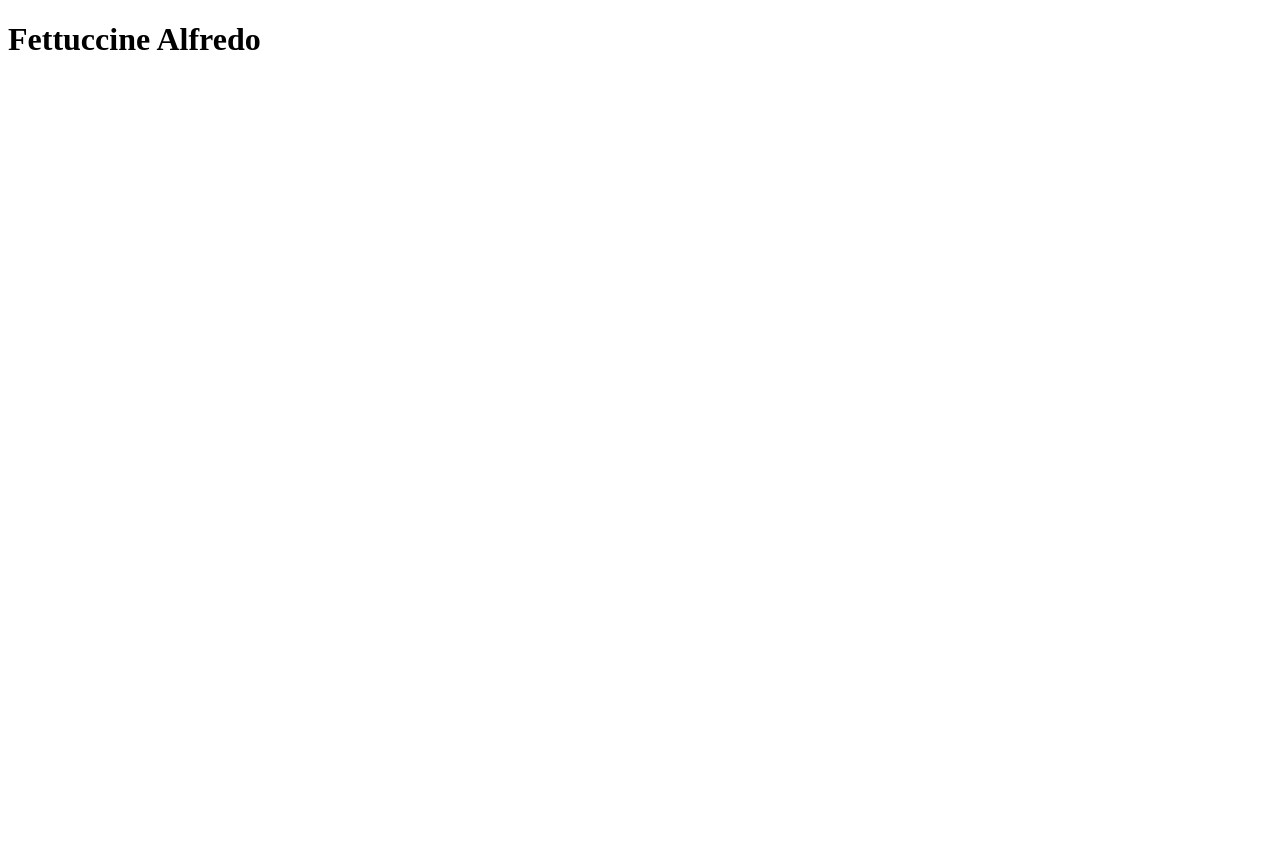
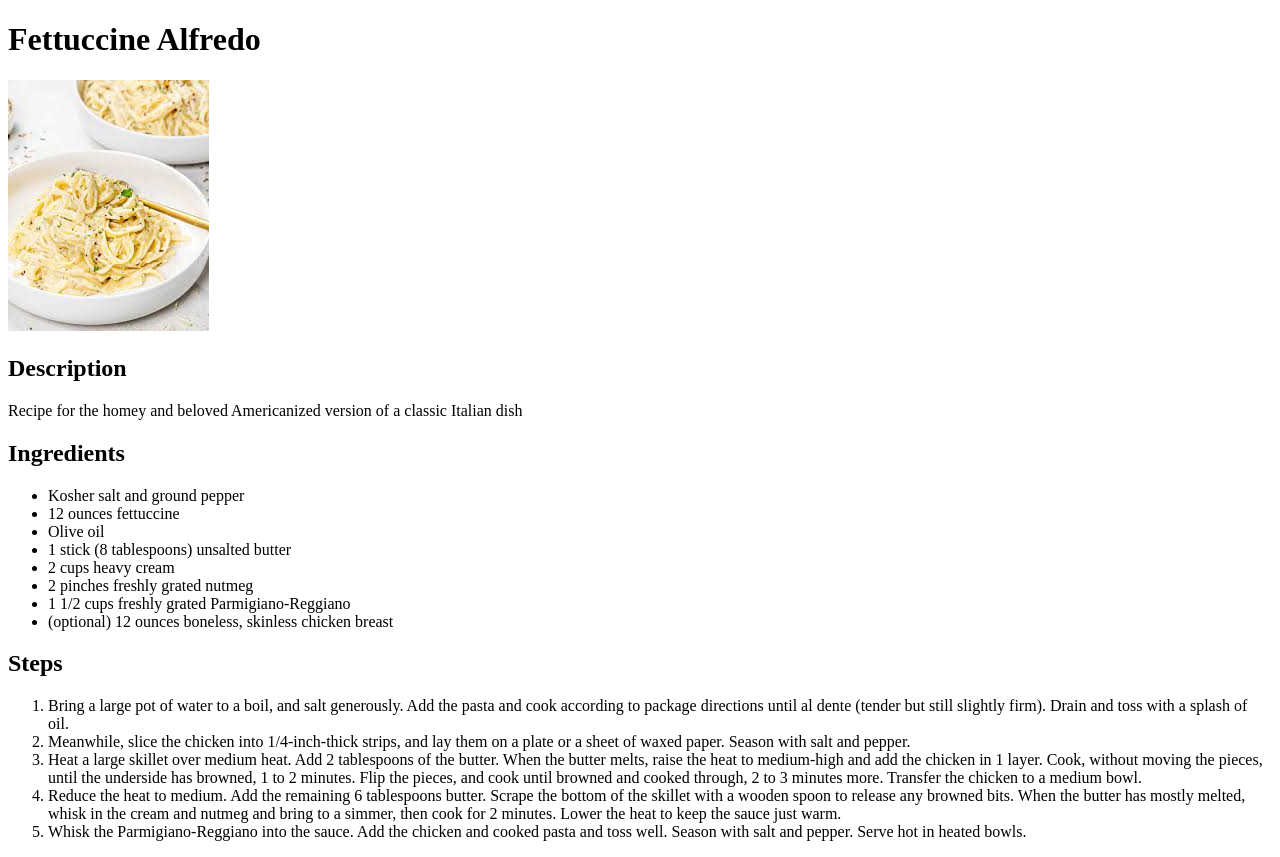
Before and after one commit to BackEndBaritone/bari-recipes, a plain HTML site: page recipes/fettuccine.html in a window 1280 px wide. Before the commit the page ends 800 px from the top, so only its background shows below. Drawn offline with Linux system fonts and the light colour scheme.

Commit message:
Add fettuccine alfredo recipe

```diff
--- a/recipes/fettuccine.html
+++ b/recipes/fettuccine.html
@@ -6,5 +6,42 @@
     </head>
     <body>
         <h1>Fettuccine Alfredo</h1>
+        <img src="../images/fettuccine.jpg">
+
+        <h2>Description</h2>
+        <p>Recipe for the homey and beloved Americanized version of a classic Italian dish</p>
+
+        <h2>Ingredients</h2>
+        <ul>
+            <li>Kosher salt and ground pepper</li>
+            <li>12 ounces fettuccine</li>
+            <li>Olive oil</li>
+            <li>1 stick (8 tablespoons) unsalted butter</li>
+            <li>2 cups heavy cream</li>
+            <li>2 pinches freshly grated nutmeg</li>
+            <li>1 1/2 cups freshly grated Parmigiano-Reggiano</li>
+            <li>(optional) 12 ounces boneless, skinless chicken breast</li>
+        </ul>
+
+        <h2>Steps</h2>
+        <ol>
+            <li>Bring a large pot of water to a boil,
+                and salt generously. Add the pasta and cook according to package directions until al
+                dente (tender but still slightly firm). Drain and toss with a splash of oil.</li>
+            <li>Meanwhile, slice the chicken into 1/4-inch-thick strips,
+                and lay them on a plate or a sheet of waxed paper.
+                Season with salt and pepper.</li>
+            <li>Heat a large skillet over medium heat. Add 2 tablespoons of the butter.
+                When the butter melts, raise the heat to medium-high and add the chicken in 1 layer.
+                Cook, without moving the pieces, until the underside has browned, 1 to 2 minutes.
+                Flip the pieces, and cook until browned and cooked through, 2 to 3 minutes more.
+                Transfer the chicken to a medium bowl.</li>
+            <li>Reduce the heat to medium. Add the remaining 6 tablespoons butter.
+                Scrape the bottom of the skillet with a wooden spoon to release any browned bits.
+                When the butter has mostly melted, whisk in the cream and nutmeg and bring to a simmer,
+                then cook for 2 minutes. Lower the heat to keep the sauce just warm.</li>
+            <li>Whisk the Parmigiano-Reggiano into the sauce. Add the chicken and cooked pasta and toss well.
+                Season with salt and pepper. Serve hot in heated bowls.</li>
+        </ol>
     </body>
 </html>
```
Also changed, not shown: images/fettuccine.jpg (renamed from images/fettucine.jpg).
